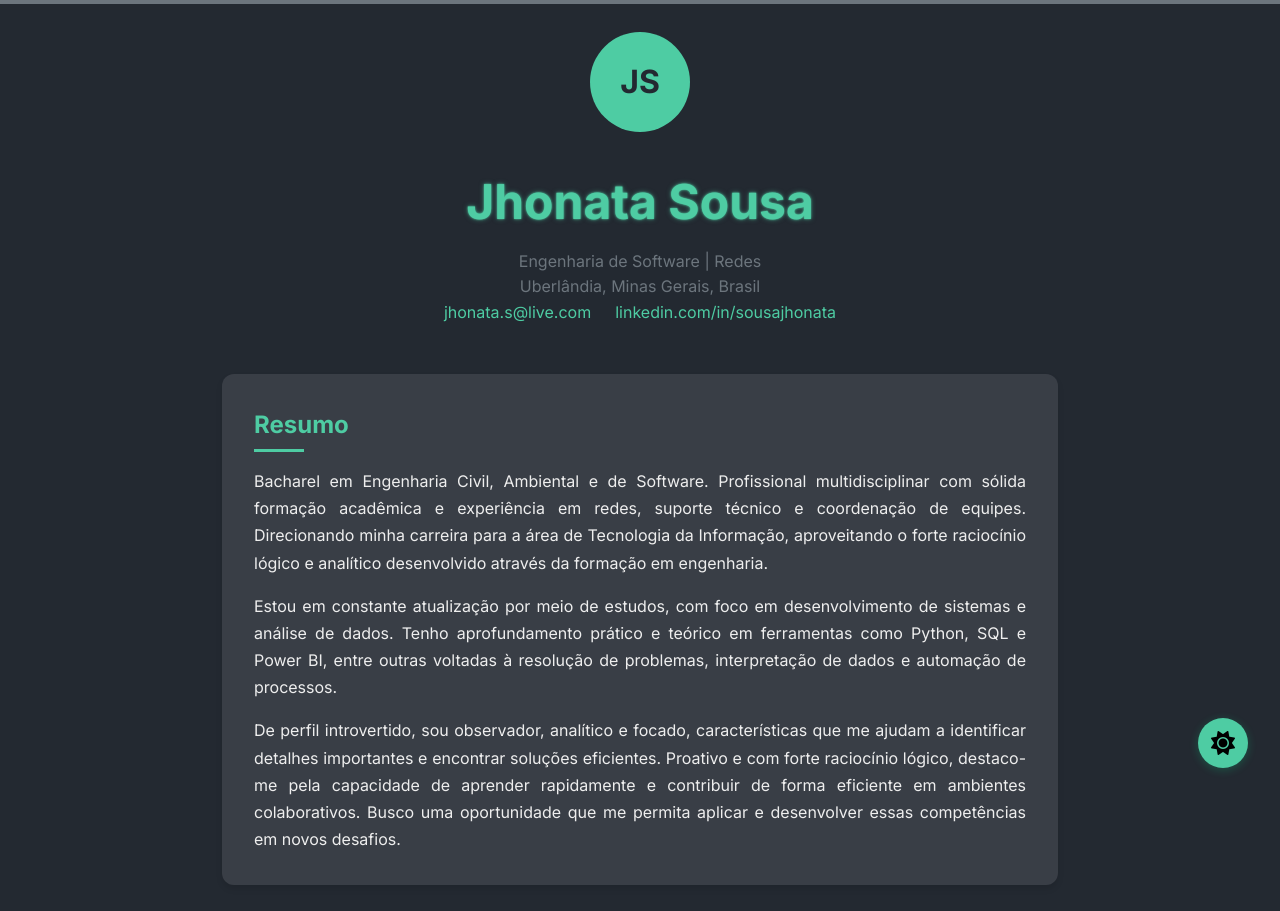
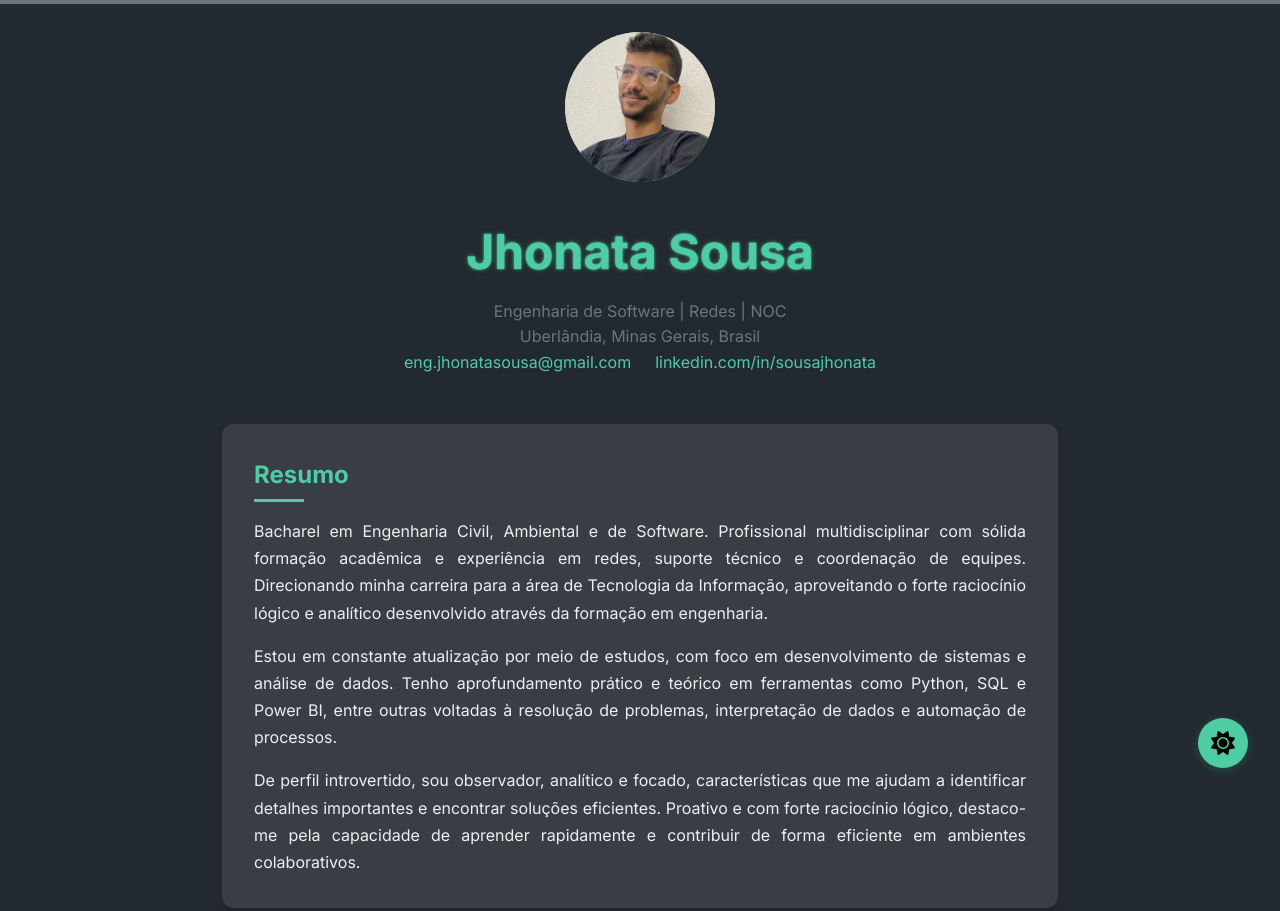
Before and after one commit to sjhonata/Curriculo, a plain HTML site: page index.html in a window 1280 px wide. Shown: the top 911 px of the page. Drawn offline with Linux system fonts and the light colour scheme.

Commit message:
Update index.html

```diff
--- a/index.html
+++ b/index.html
@@ -21,13 +21,23 @@
   <div class="container">
     <header class="header">
       <div class="identity">
-        <div class="avatar" aria-hidden="true">JS</div>
+        <img src="foto-capa.jpg" alt="Minha foto" class="avatar">
+
+<style>
+  .avatar {
+    width: 150px;       /* largura da imagem */
+    height: 150px;      /* altura da imagem */
+    border-radius: 50%; /* deixa redonda */
+    object-fit: cover;  /* evita distorção */
+  }
+</style>
+
         <div class="title">
           <h1><span class="neon">Jhonata Sousa</span></h1>
-          <p class="role">Engenharia de Software | Redes</p>
+          <p class="role">Engenharia de Software | Redes | NOC</p>
           <p class="location">Uberlândia, Minas Gerais, Brasil</p>
           <div class="contact">
-            <a href="mailto:jhonata.s@live.com">jhonata.s@live.com</a>
+            <a href="mailto:eng.jhonatasousa@gmail.com">eng.jhonatasousa@gmail.com</a>
             <a href="https://www.linkedin.com/in/sousajhonata" target="_blank" rel="noopener">linkedin.com/in/sousajhonata</a>
           </div>
         </div>
@@ -39,7 +49,7 @@
         <h2>Resumo</h2>
         <p>Bacharel em Engenharia Civil, Ambiental e de Software. Profissional multidisciplinar com sólida formação acadêmica e experiência em redes, suporte técnico e coordenação de equipes. Direcionando minha carreira para a área de Tecnologia da Informação, aproveitando o forte raciocínio lógico e analítico desenvolvido através da formação em engenharia.</p>
         <p>Estou em constante atualização por meio de estudos, com foco em desenvolvimento de sistemas e análise de dados. Tenho aprofundamento prático e teórico em ferramentas como Python, SQL e Power BI, entre outras voltadas à resolução de problemas, interpretação de dados e automação de processos.</p>
-        <p>De perfil introvertido, sou observador, analítico e focado, características que me ajudam a identificar detalhes importantes e encontrar soluções eficientes. Proativo e com forte raciocínio lógico, destaco-me pela capacidade de aprender rapidamente e contribuir de forma eficiente em ambientes colaborativos. Busco uma oportunidade que me permita aplicar e desenvolver essas competências em novos desafios.</p>
+        <p>De perfil introvertido, sou observador, analítico e focado, características que me ajudam a identificar detalhes importantes e encontrar soluções eficientes. Proativo e com forte raciocínio lógico, destaco-me pela capacidade de aprender rapidamente e contribuir de forma eficiente em ambientes colaborativos.</p>
       </section>
 
       <section class="card certificates-grid">
```
